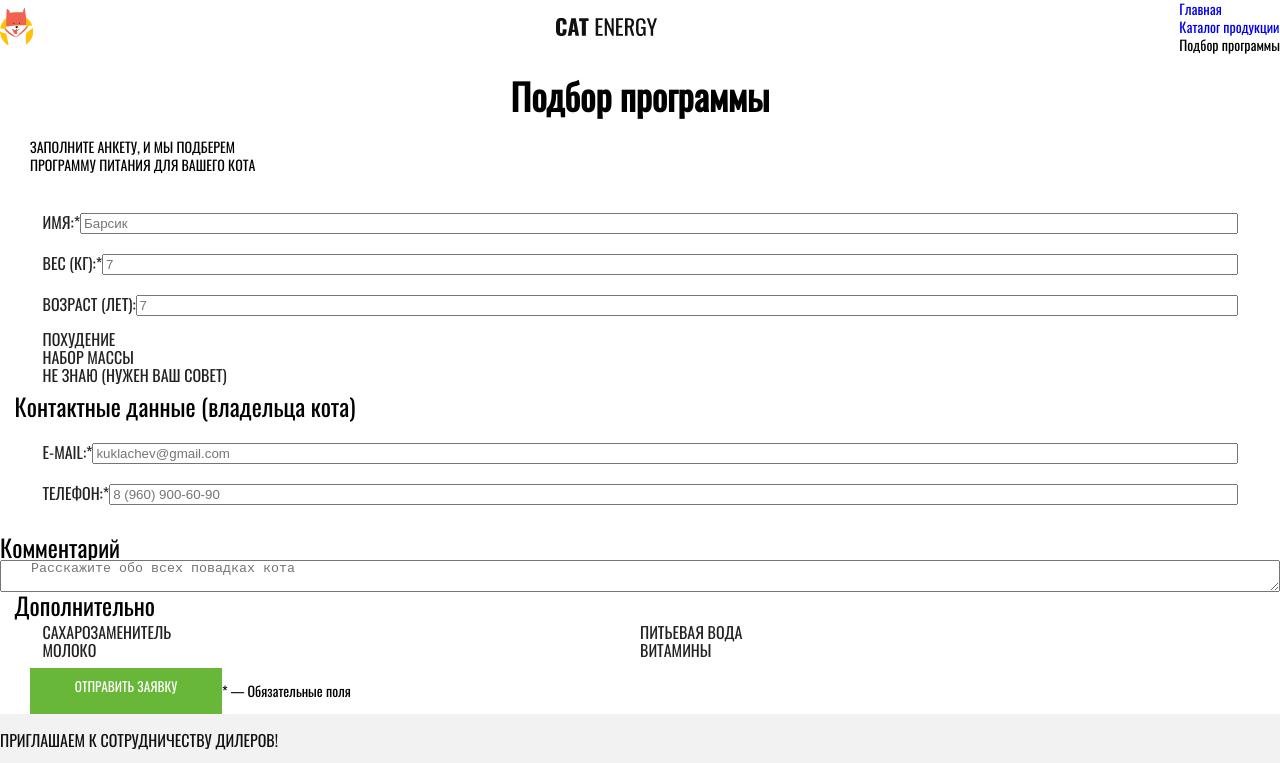
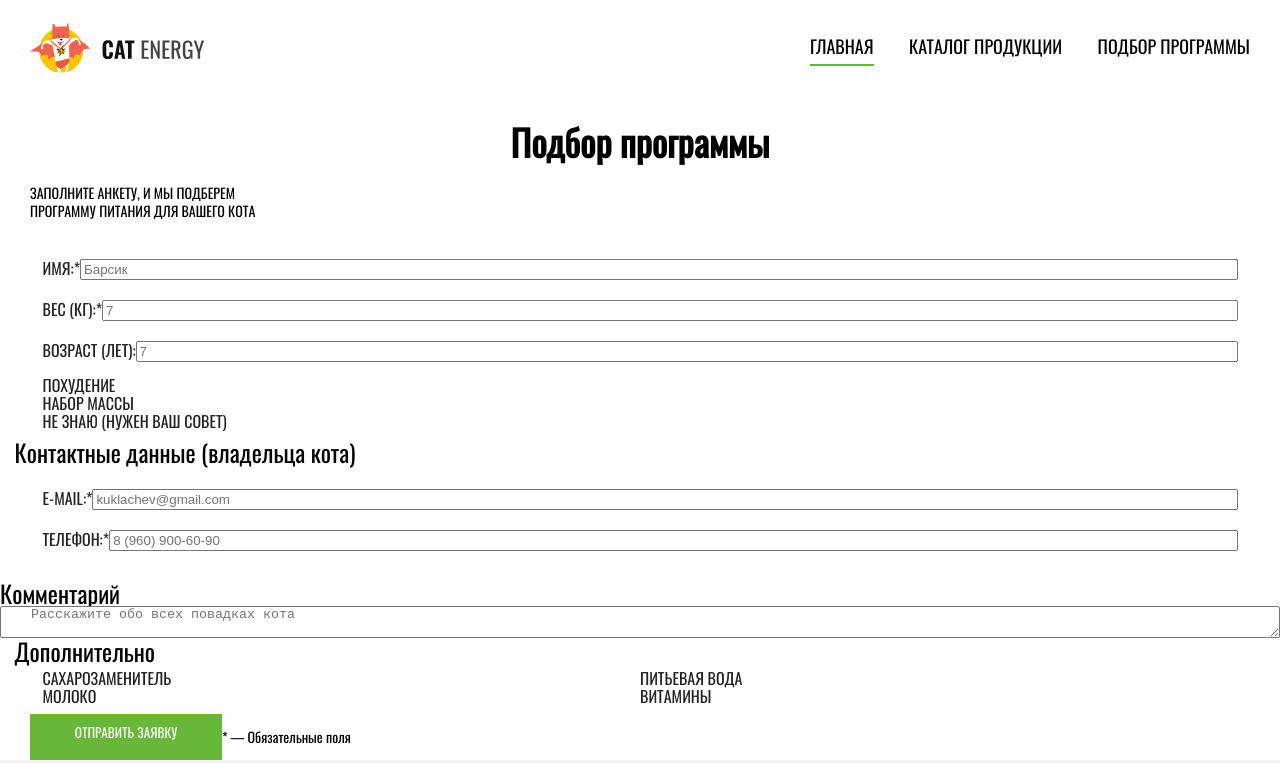
Before and after one commit to samuse-va/cat-energy, a website: page source/form.html in a window 1280 px wide. Shown: the top 763 px of the page. Drawn offline with nearby package versions, Linux system fonts and the light colour scheme; files that its build step writes are made by us from their sources.

Commit message:
styles header and nav

```diff
--- a/source/form.html
+++ b/source/form.html
@@ -7,8 +7,9 @@
     <link rel="stylesheet" href="css/style.css" />
   </head>
   <body class="page__body">
-    <header class="page-header">
-      <a class="page-header__logo" href="index.html">
+    <header class="page-header container page-header--closed page-header--nojs">
+      <div class="page-header__logo-wrapper">
+        <a class="page-header__logo">
           <img
             class="page-header__logo-img"
             src="./img/logo/logo.svg"
@@ -17,7 +18,7 @@
             alt="Довольный пёс"
           />
         </a>
-      <a class="page-header__logo" href="index.html">
+        <a class="page-header__logo">
           <img
             class="page-header__logo-text"
             src="./img/logo/logo-text.svg"
@@ -26,21 +27,24 @@
             alt="Магазин «Кэт энерджи»"
           />
         </a>
-      <nav class="main-nav">
-        <button class="main-nav__toggle" type="button">
+        <button class="page-header__nav-toggle" type="button">
           <span class="visually-hidden">Открыть меню</span>
         </button>
+      </div>
+      <nav class="main-nav">
+        <div>
           <ul class="main-nav__list site-list">
             <li class="site-list__item site-list__item--active">
-            <a href="index.html">Главная</a>
+              <a>Главная</a>
             </li>
             <li class="site-list__item">
               <a href="catalog.html">Каталог продукции</a>
             </li>
             <li class="site-list__item">
-            <a>Подбор программы</a>
+              <a href="form.html">Подбор программы</a>
             </li>
           </ul>
+        </div>
       </nav>
     </header>
 
--- a/source/less/blocks/main-nav.less
+++ b/source/less/blocks/main-nav.less
@@ -1,15 +1,17 @@
-// .main-nav {
-// }
-.main-nav__toggle {
-  // border: none;
-  // background-image: url("../img/menu.svg");
-  // background-repeat: no-repeat;
-  width: 24px;
-  height: 16px;
-  @media (min-width: @tablet-width) {
+.main-nav {
+  position: relative;
+  text-align: center;
+}
+
+@media (max-width: @mobile-width-only) {
+  .page-header--closed .site-list__item {
     display: none;
   }
 }
+.page-header--nojs .site-list__item {
+  display: block;
+}
+
 .main-nav__list {
   list-style: none;
   margin: 0;
--- a/source/less/blocks/page-header.less
+++ b/source/less/blocks/page-header.less
@@ -1,9 +1,89 @@
+.page-header {
+  display: flex;
+  flex-direction: column;
+  background: @basic-white;
+  justify-content: center;
+
+  @media (min-width: @tablet-width) {
+    flex-direction: row;
+    justify-content: space-between;
+    align-items: center;
+    height: 100px;
+  }
+}
+.page-header__logo-wrapper {
+  display: flex;
+  justify-content: space-between;
+  height: 65px;
+  align-items: center;
+  @media (min-width: @tablet-width) {
+    background-image: url(../../img/logo/logo-full.svg);
+    background-repeat: no-repeat;
+    width: 174px;
+    height: 52px;
+    cursor: pointer;
+
+    &:hover {
+      .opacity(0.8);
+    }
+
+    &:active {
+      .opacity(0.6);
+    }
+  }
+
+  @media (min-width: @tablet-width) {
+    width: 202px;
+    height: 59px;
+  }
+}
 .page-header__logo {
+  display: flex;
+  justify-content: space-between;
+  align-items: center;
+
   &:hover {
     .opacity(0.8);
   }
 
-  &:focus {
+  &:active {
     .opacity(0.6);
   }
+
+  @media (min-width: @tablet-width) {
+    display: none;
+  }
 }
+.page-header__logo-img {
+  width: 34px;
+  height: 38px;
+}
+.page-header__logo-text {
+  width: 101px;
+  height: 18px;
+}
+.page-header__nav-toggle {
+  width: 40px;
+  height: 40px;
+  padding: 0;
+  margin-right: -8px;
+  background-color: @basic-white;
+  border: none;
+  background-repeat: no-repeat;
+  background-position: center;
+  cursor: pointer;
+
+  :active {
+    background-color: @basic-white;
+  }
+
+  @media (min-width: @tablet-width) {
+    display: none;
+  }
+}
+.page-header--closed .page-header__nav-toggle {
+  background-image: url(../../img/open-menu.svg);
+}
+.page-header--opened .page-header__nav-toggle {
+  background-image: url(../../img/close-menu.svg);
+}
--- a/source/less/blocks/page.less
+++ b/source/less/blocks/page.less
@@ -15,22 +15,3 @@
   display: grid;
   grid-template-rows: min-content 1fr min-content;
 }
-.page-header {
-  display: flex;
-  justify-content: space-between;
-  background: @basic-white;
-  align-items: center;
-}
-.page-header__logo {
-  display: flex;
-  justify-content: space-between;
-  align-items: center;
-}
-.page-header__logo-img {
-  width: 34px;
-  height: 38px;
-}
-.page-header__logo-text {
-  width: 101px;
-  height: 18px;
-}
--- a/source/less/blocks/site-list.less
+++ b/source/less/blocks/site-list.less
@@ -0,0 +1,79 @@
+.site-list {
+  @media (min-width: @tablet-width) {
+    display: flex;
+    flex-wrap: wrap;
+    justify-content: space-between;
+    width: 440px;
+  }
+  @media (min-width: @desktop-width) {
+    width: 478px;
+    background-color: rgba(104, 183, 56, 0.85);
+  }
+}
+.site-list__item {
+  border-top: 1px solid @menu-border;
+
+  &:last-child {
+    border-bottom: 1px solid @menu-border;
+  }
+
+  @media (min-width: @tablet-width) {
+    border: none;
+
+    &:last-child {
+      border: none;
+    }
+
+    &--active {
+      position: relative;
+
+      &::after {
+        content: "";
+        position: absolute;
+        right: 0;
+        bottom: 0;
+        left: 0;
+        height: 2px;
+        background: @basic-green;
+
+        @media (min-width: @desktop-width) {
+          background: @basic-white;
+        }
+      }
+    }
+  }
+}
+
+.site-list__item a {
+  position: relative;
+  display: block;
+  padding: 22px;
+  font-size: 20px;
+  line-height: 20px;
+  font-weight: 500;
+  text-transform: uppercase;
+  cursor: pointer;
+  color: @basic-black;
+
+  @media (min-width: @tablet-width) {
+    font-size: 18px;
+    line-height: 24px;
+    font-weight: 400;
+    padding: 0;
+    padding-bottom: 8px;
+
+    &:hover {
+      opacity: 0.6;
+    }
+
+    &:active {
+      opacity: 0.3;
+    }
+  }
+
+  @media (min-width: @desktop-width) {
+    font-size: 20px;
+    line-height: normal;
+    color: @basic-white;
+  }
+}
--- a/source/less/global/variables.less
+++ b/source/less/global/variables.less
@@ -11,10 +11,12 @@
 @example-grey: #eaeaea;
 @basic-green-2: #5eaa2f;
 @light-grey: #e7e7e7;
+@menu-border: #e6e6e6;
 
 // Viewports
 @tablet-width: 768px;
 @desktop-width: 1440px;
+@mobile-width-only: 767px;
 
 .opacity(@value) {
   opacity: @value;
```
Also changed, not shown: source/catalog.html (+11 -7 lines), source/index.html (+25 -3 lines), source/img/close-menu.svg (added), source/img/open-menu.svg (renamed from source/img/menu.svg). Lines whose indentation alone changed are shown as unchanged.
